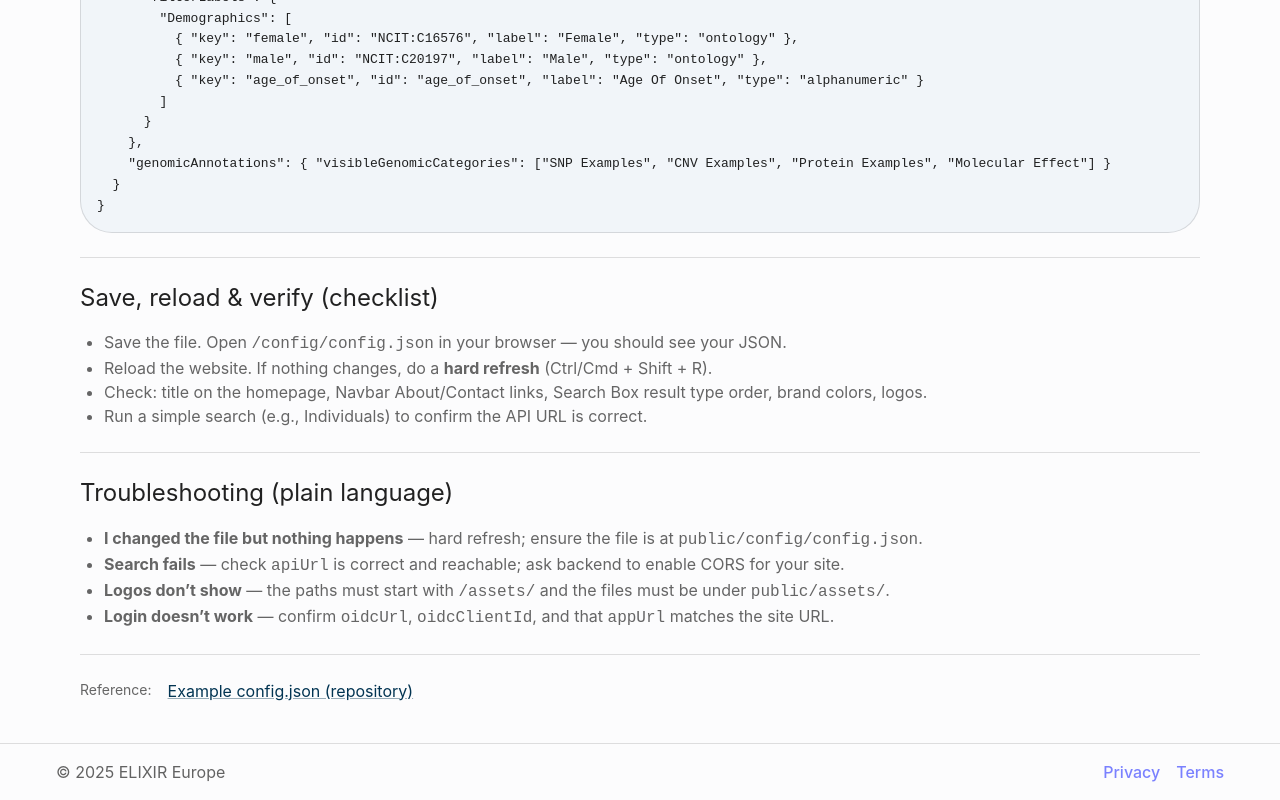
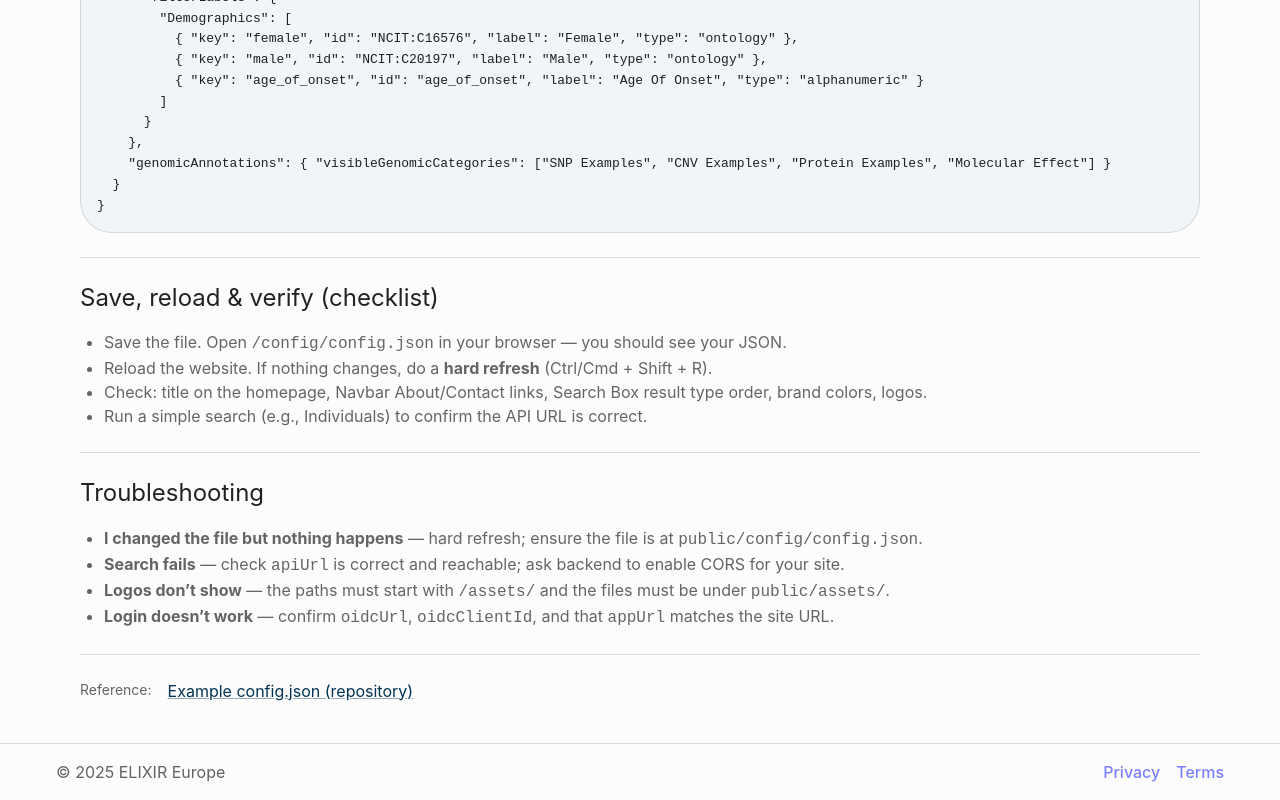
Before and after one commit to elixir-europe/beacon-ui, a React (Vite) app: page /configuration in a window 1280 px wide. Shown: the part 2985-3785 px from the top of the page. Built offline with nearby package versions, Linux system fonts and the light colour scheme.

Commit message:
update omop images

```diff
--- a/src/components/ComponentConfiguration.tsx
+++ b/src/components/ComponentConfiguration.tsx
@@ -299,7 +299,7 @@ export default function ComponentConfiguration() {
       <Divider sx={{ my: 3 }} />
 
       <Typography variant="h5" gutterBottom>
-        Troubleshooting (plain language)
+        Troubleshooting
       </Typography>
       <Box component="ul" sx={{ pl: 3, color: "text.secondary" }}>
         <li><strong>I changed the file but nothing happens</strong> — hard refresh; ensure the file is at <code>public/config/config.json</code>.</li>
```
Also changed, not shown: public/assets/images/omop_filters.png.
